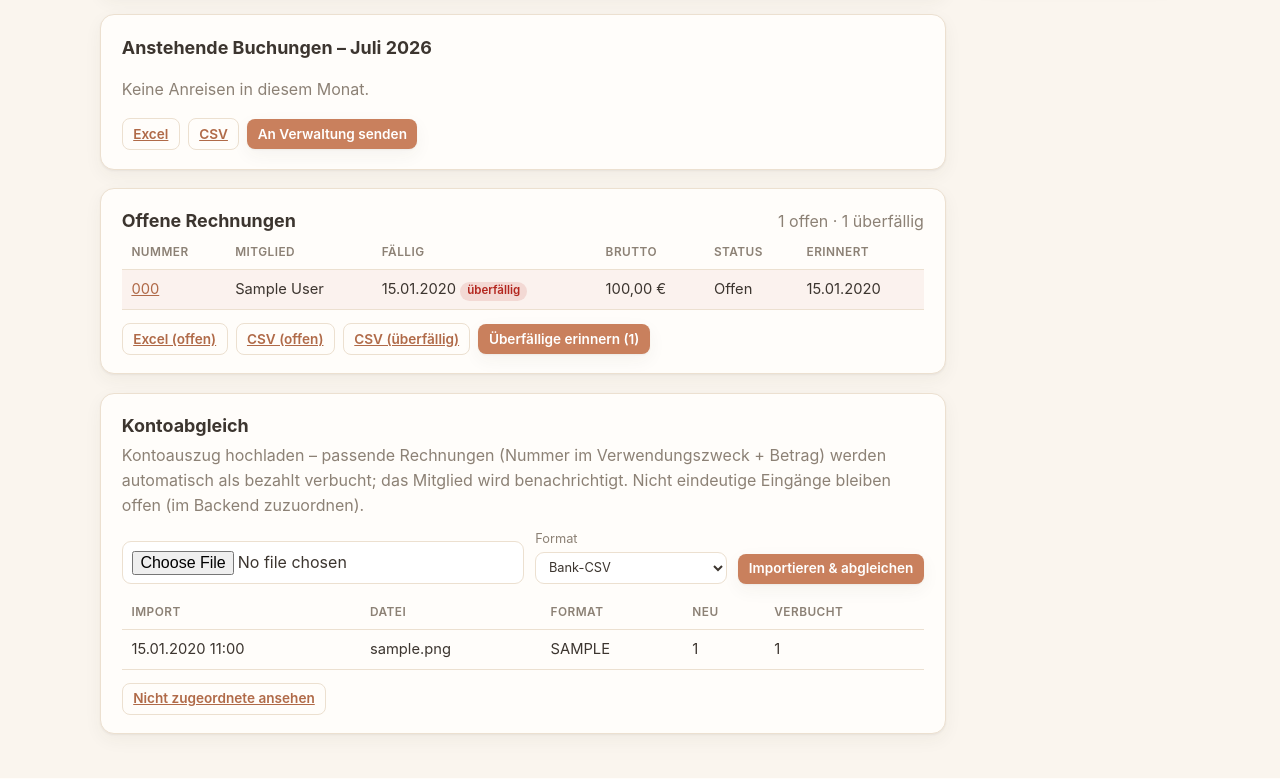
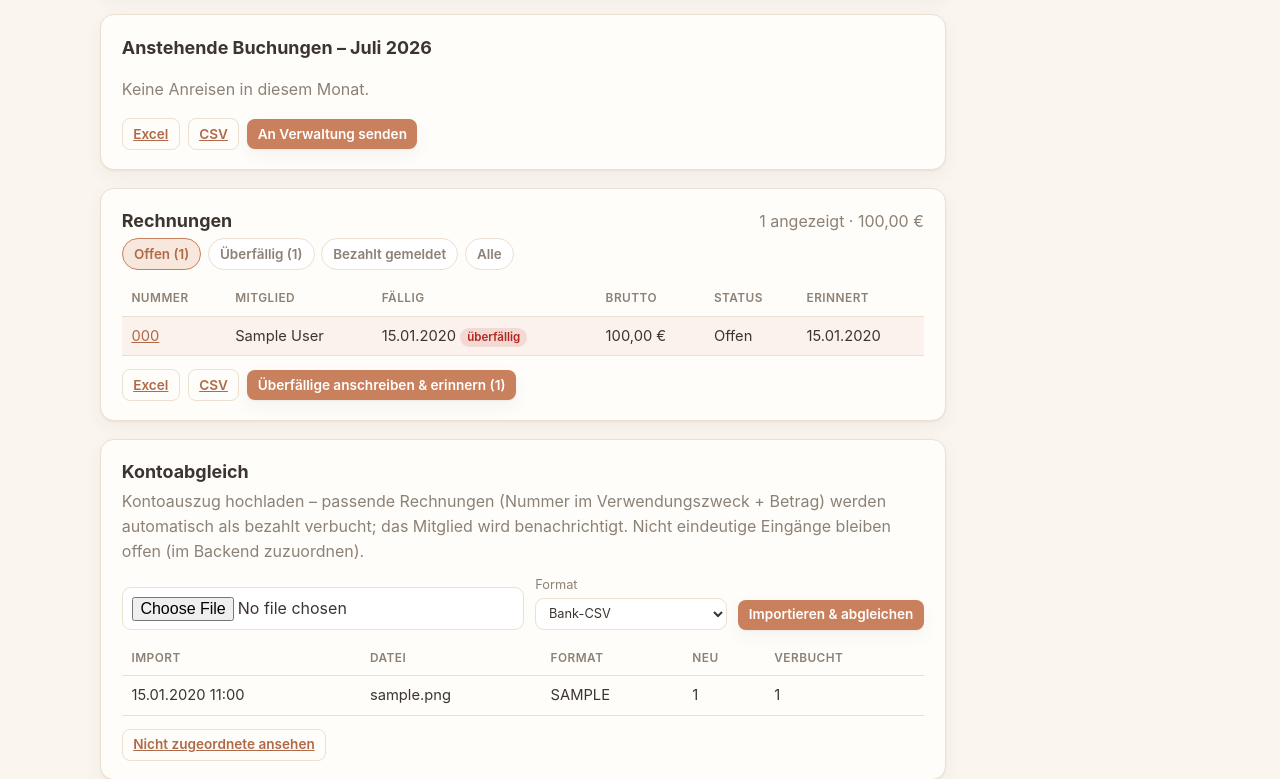
Before and after one commit to wedelmoritz/rehof-buchung, a Django app: page /verwaltung/ in a window 1280 px wide. Shown: the part 541-1320 px from the top of the page. Before the commit the page ends 1294 px from the top, so only its background shows below. Run offline with Django 5.2, Linux system fonts and the light colour scheme; a user stored in the database is signed in; tables that the repository leaves empty hold one stand-in row (values such as "Sample post").

Commit message:
Dashboard: Rechnungssicht filterbar (offen/überfällig/bezahlt/alle)
Die Rechnungs-Karte zeigt jetzt wahlweise offene, überfällige, als bezahlt
gemeldete oder ALLE Rechnungen (Filter-Chips mit Anzahl + Summe). Der Knopf
„Überfällige anschreiben & erinnern“ schreibt weiterhin alle überfälligen per
idempotenter Zahlungserinnerung an. Export (xlsx/CSV) folgt dem gewählten Filter
(dashboard_export kennt jetzt auch status=paid/all).

Staff-Gating bestätigt: dashboard und dashboard_export prüfen is_staff (sonst
Redirect); Nav-Eintrag nur für Staff. Tests dafür ergänzt.

Tests: Export nur für Staff, Rechnungsfilter, Überfällige-per-Knopf-erinnern.
Reine Logik 41, Integration 110, 1 übersprungen.

Co-Authored-By: Claude Opus 4.8 <noreply@anthropic.com>
Claude-Session: https://claude.ai/code/session_017ERG5dqaNRhsCU1jrptqEQ

```diff
--- a/booking/templates/booking/dashboard.html
+++ b/booking/templates/booking/dashboard.html
@@ -109,16 +109,22 @@
 {# --- Rechnungen ----------------------------------------------------------- #}
 <div class="card">
   <div class="sec-head">
-    <h2 style="margin:0">Offene Rechnungen</h2>
+    <h2 style="margin:0">Rechnungen</h2>
     <span class="spacer"></span>
-    <span class="muted">{{ open_invoices|length }} offen · {{ overdue|length }} überfällig</span>
+    <span class="muted">{{ invoices_view|length }} angezeigt · {{ inv_view_sum }} €</span>
   </div>
-  {% if open_invoices %}
+  <div class="chips">
+    <a class="chip {% if inv_filter == 'open' %}on{% endif %}" href="?year={{ year }}&month={{ month }}&inv=open">Offen ({{ open_invoices|length }})</a>
+    <a class="chip {% if inv_filter == 'overdue' %}on danger{% endif %}" href="?year={{ year }}&month={{ month }}&inv=overdue">Überfällig ({{ overdue|length }})</a>
+    <a class="chip {% if inv_filter == 'paid' %}on{% endif %}" href="?year={{ year }}&month={{ month }}&inv=paid">Bezahlt gemeldet</a>
+    <a class="chip {% if inv_filter == 'all' %}on{% endif %}" href="?year={{ year }}&month={{ month }}&inv=all">Alle</a>
+  </div>
+  {% if invoices_view %}
   <div class="table-wrap">
     <table class="grid">
       <thead><tr><th>Nummer</th><th>Mitglied</th><th>Fällig</th><th>Brutto</th><th>Status</th><th>Erinnert</th></tr></thead>
       <tbody>
-        {% for i in open_invoices %}
+        {% for i in invoices_view %}
         <tr class="{% if i.is_overdue %}danger-row{% endif %}">
           <td><a href="/admin/shop/invoice/{{ i.id }}/change/">{{ i.number }}</a></td>
           <td>{{ i.member.display_name }}</td>
@@ -131,15 +137,15 @@
       </tbody>
     </table>
   </div>
-  {% else %}<p class="muted">Keine offenen Rechnungen. 🎉</p>{% endif %}
+  {% else %}<p class="muted">Keine Rechnungen in dieser Ansicht. 🎉</p>{% endif %}
   <div class="actions">
-    <a class="btn small ghost" href="{% url 'dashboard_export' 'rechnungen' 'xlsx' %}?status=open">Excel (offen)</a>
-    <a class="btn small ghost" href="{% url 'dashboard_export' 'rechnungen' 'csv' %}?status=open">CSV (offen)</a>
-    <a class="btn small ghost" href="{% url 'dashboard_export' 'rechnungen' 'csv' %}?status=overdue">CSV (überfällig)</a>
+    <a class="btn small ghost" href="{% url 'dashboard_export' 'rechnungen' 'xlsx' %}?status={{ inv_filter }}">Excel</a>
+    <a class="btn small ghost" href="{% url 'dashboard_export' 'rechnungen' 'csv' %}?status={{ inv_filter }}">CSV</a>
     {% if overdue %}
     <form method="post" class="inline" onsubmit="return confirm('Zahlungserinnerung an alle {{ overdue|length }} überfälligen Rechnungen senden?');">{% csrf_token %}
       <input type="hidden" name="action" value="remind_overdue">
-      <button class="btn small" type="submit">Überfällige erinnern ({{ overdue|length }})</button>
+      <input type="hidden" name="year" value="{{ year }}"><input type="hidden" name="month" value="{{ month }}">
+      <button class="btn small" type="submit">Überfällige anschreiben &amp; erinnern ({{ overdue|length }})</button>
     </form>
     {% endif %}
   </div>
@@ -213,6 +219,12 @@
   .tag { display:inline-block; padding:.05rem .45rem; border-radius:999px; font-size:.72rem; background:var(--line); color:var(--muted); }
   .tag.ok { background:var(--accent-soft); color:var(--accent-deep); }
   .tag.danger { background:rgba(179,38,30,.12); color:#b3261e; }
+  .chips { display:flex; gap:.4rem; flex-wrap:wrap; margin:.2rem 0 .7rem; }
+  .chip { padding:.28rem .7rem; border-radius:999px; border:1px solid var(--line);
+    background:#fff; color:var(--muted); text-decoration:none; font-size:.84rem; font-weight:600; }
+  .chip:hover { color:var(--ink); }
+  .chip.on { background:var(--accent-soft); color:var(--accent-deep); border-color:var(--accent); }
+  .chip.on.danger { background:rgba(179,38,30,.12); color:#b3261e; border-color:#b3261e; }
   .actions { display:flex; gap:.5rem; flex-wrap:wrap; align-items:center; margin-top:.8rem; }
   .actions form.inline { display:inline; }
 </style>
--- a/booking/views.py
+++ b/booking/views.py
@@ -735,6 +735,21 @@ def dashboard(request):
     open_sum = sum((i.total_gross for i in open_inv), Decimal(0))
     overdue_sum = sum((i.total_gross for i in overdue), Decimal(0))
 
+    # Rechnungssicht: filterbar (offen / überfällig / bezahlt gemeldet / alle).
+    inv_filter = request.GET.get("inv", "open")
+    if inv_filter == "overdue":
+        invoices_view = sorted(overdue, key=lambda i: (i.due_date or today, i.number))
+    elif inv_filter == "paid":
+        invoices_view = list(Invoice.objects.filter(status=Invoice.PAID)
+                             .select_related("member").order_by("-paid_reported_at"))
+    elif inv_filter == "all":
+        invoices_view = list(Invoice.objects.select_related("member")
+                             .order_by("-year", "-month", "number"))
+    else:
+        inv_filter = "open"
+        invoices_view = open_inv
+    inv_view_sum = sum((i.total_gross for i in invoices_view), Decimal(0))
+
     from shop.models import BankImport, BankTransaction
     recent_imports = list(BankImport.objects.all()[:5])
     unmatched_count = BankTransaction.objects.filter(
@@ -750,6 +765,8 @@ def dashboard(request):
         "n_cleaning": len(cleaning),
         "open_invoices": open_inv, "overdue": overdue,
         "open_sum": open_sum, "overdue_sum": overdue_sum,
+        "invoices_view": invoices_view, "inv_filter": inv_filter,
+        "inv_view_sum": inv_view_sum,
         "recent_imports": recent_imports, "unmatched_count": unmatched_count,
     })
 
@@ -783,9 +800,14 @@ def dashboard_export(request, kind: str, fmt: str):
             svc.CLEANING_COLUMNS, svc.cleaning_rows(deps, only_cleaning=only))
     if kind == "rechnungen":
         status = request.GET.get("status", "open")
-        qs = (shop_svc.overdue_invoices() if status == "overdue"
-              else shop_svc.open_invoices() if status == "open"
-              else Invoice.objects.all())
+        if status == "overdue":
+            qs = shop_svc.overdue_invoices()
+        elif status == "paid":
+            qs = Invoice.objects.filter(status=Invoice.PAID).select_related("member")
+        elif status == "all":
+            qs = Invoice.objects.select_related("member")
+        else:
+            status, qs = "open", shop_svc.open_invoices()
         qs = qs.order_by("due_date", "number")
         return exports.table_response(
             fmt, f"rechnungen-{status}", f"Rechnungen {status}",
```
Also changed, not shown: booking/tests_dashboard.py (+49 -0 lines).
